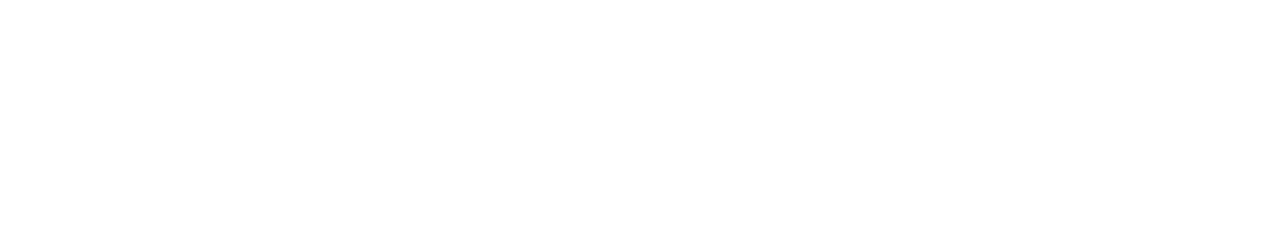
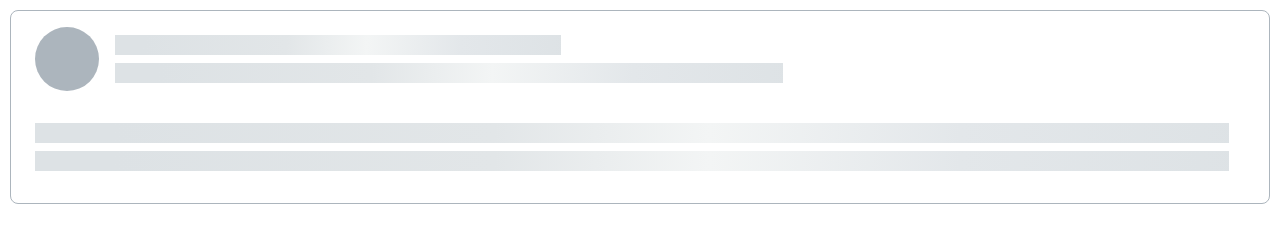
Before and after one commit to js-tasks-ru/htmlcss-20231222_fedor-dydykin, a website: page 04-lection2/02-skeleton/index.html in a window 1280 px wide. Drawn offline with Linux system fonts and the light colour scheme.

Commit message:
skeleton

```diff
--- a/04-lection2/02-skeleton/index.html
+++ b/04-lection2/02-skeleton/index.html
@@ -4,10 +4,25 @@
 <head>
   <link rel="stylesheet" href="../../assets/css/normalize.css">
   <link rel="stylesheet" href="../../assets/css/main.css">
+  <link rel="stylesheet" href="../../assets/css/demo.css">
   <link rel="stylesheet" href="./skeleton.css">
   <title>Skeleton</title>
 </head>
 <body>
-
+<div class="demo-page">
+  <article class="skeleton">
+    <header class="skeleton__header">
+      <div class="skeleton__header-avatar"></div>
+      <div class="skeleton__header-details">
+        <div class="skeleton__header-detail-item"></div>
+        <div class="skeleton__header-detail-item"></div>
+      </div>
+    </header>
+    <section class="skeleton__main-data">
+      <div class="skeleton__main-data-item"></div>
+      <div class="skeleton__main-data-item"></div>
+    </section>
+  </article>
+</div>
 </body>
 </html>
--- a/04-lection2/02-skeleton/skeleton.css
+++ b/04-lection2/02-skeleton/skeleton.css
@@ -0,0 +1,60 @@
+:root {
+    --gray-background-gradient: linear-gradient(93deg, #DDE2E5 6.44%, #E2E6E8 38.47%, #F3F5F5 56.48%, #E3E7EA 77.5%, #DDE2E5 102.52%);
+}
+
+.skeleton {
+    border: solid 1px var(--gray);
+    border-radius: 8px;
+    min-width: 579px;
+    min-height: 192px;
+    padding: 24px 40px 32px 24px;
+    box-sizing: border-box;
+}
+
+.skeleton__header {
+    display: flex;
+    align-items: center;
+}
+
+.skeleton__header-details {
+    width: 100%;
+    margin-left: 80px;
+}
+
+.skeleton__header-avatar {
+    background-color: var(--gray);
+    border-radius: 50%;
+    width: 64px;
+    height: 64px;
+    position: absolute;
+    margin-top: -8px;
+}
+
+.skeleton__header-detail-item {
+    height: 20px;
+    background: var(--gray-background-gradient);
+    margin-bottom: 8px;
+}
+
+.skeleton__header-detail-item:first-child {
+    width: 40%;
+}
+
+.skeleton__header-detail-item:last-child {
+    width: 60%;
+}
+
+.skeleton__main-data {
+    margin-top: 32px;
+}
+
+.skeleton__main-data-item {
+    height: 20px;
+    width: 100%;
+    background: var(--gray-background-gradient);
+    margin-bottom: 8px;
+}
+
+.skeleton__main-data-item:last-child {
+    margin-bottom: 0;
+}
--- /dev/null
+++ b/assets/css/demo.css
@@ -0,0 +1,3 @@
+.demo-page {
+    padding: 10px;
+}
```
Lines whose indentation alone changed are shown as unchanged.
